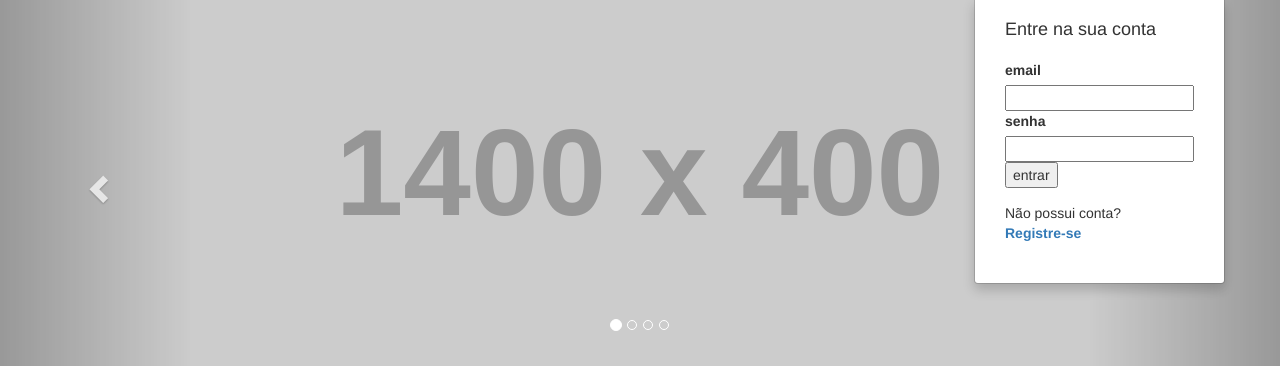
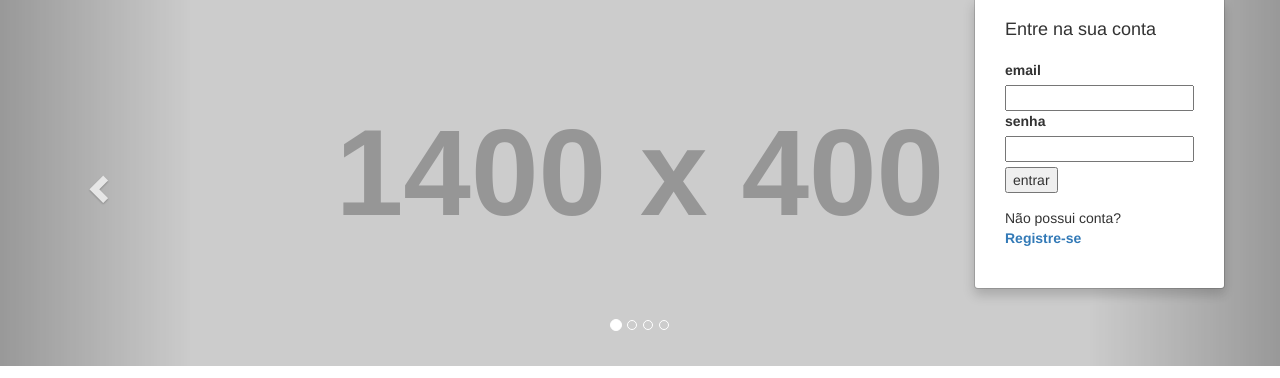
Before and after one commit to titolins/nscmr, a Flask app: page / in a window 1280 px wide, after a click on "Entrar". Shown: the part 51-429 px from the top of the page. Run offline with Flask 2, Linux system fonts and the light colour scheme; grey boxes labelled with a size stand in for pictures from a placeholder-image service; some libraries are stand-ins or nearby versions.

Commit message:
styling login form

```diff
--- a/nscmr/static/css/style.css
+++ b/nscmr/static/css/style.css
@@ -117,6 +117,10 @@ a:active:not(.link) {
 
 .alert-login > li {
   margin-left: 15px;
+}
+
+#login-btn {
+  margin-top: 5px;
 }
 
 /*
```
